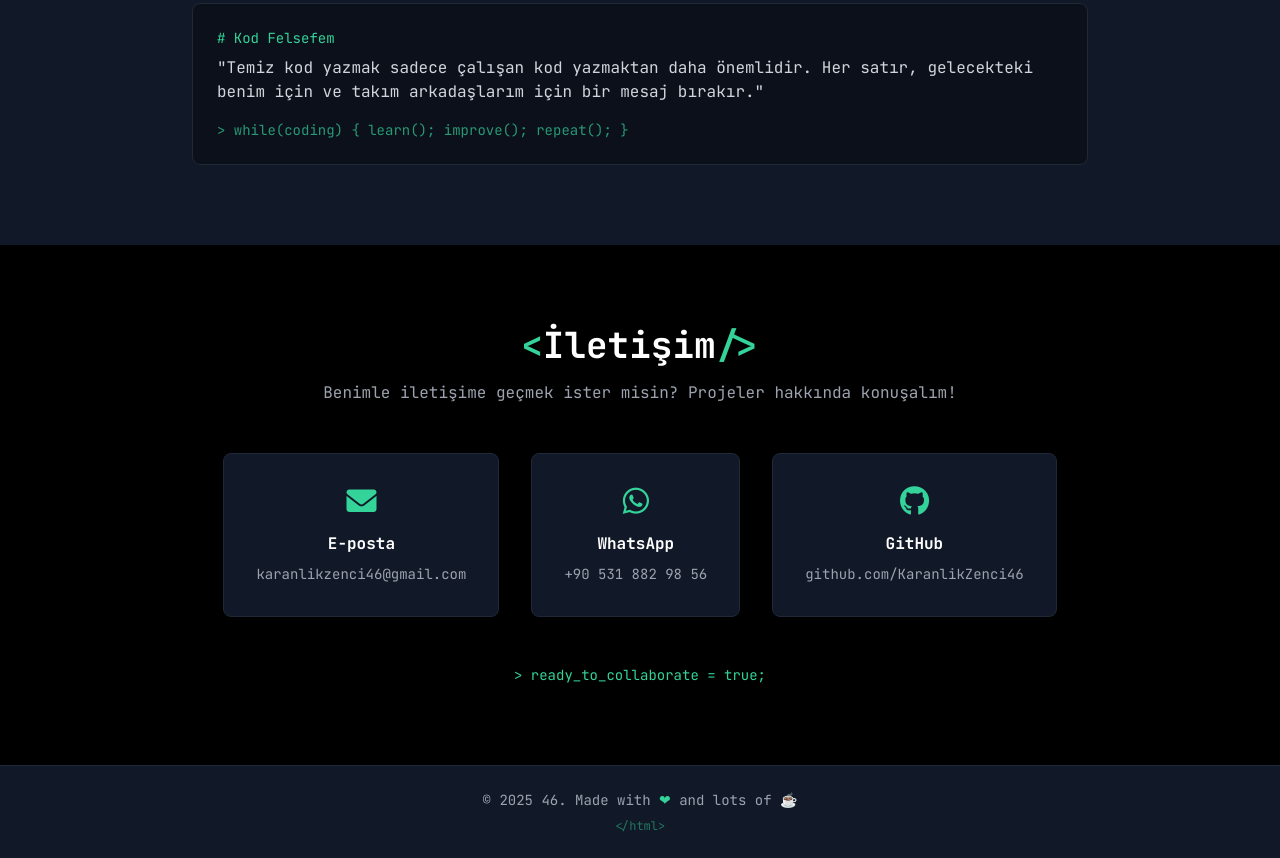
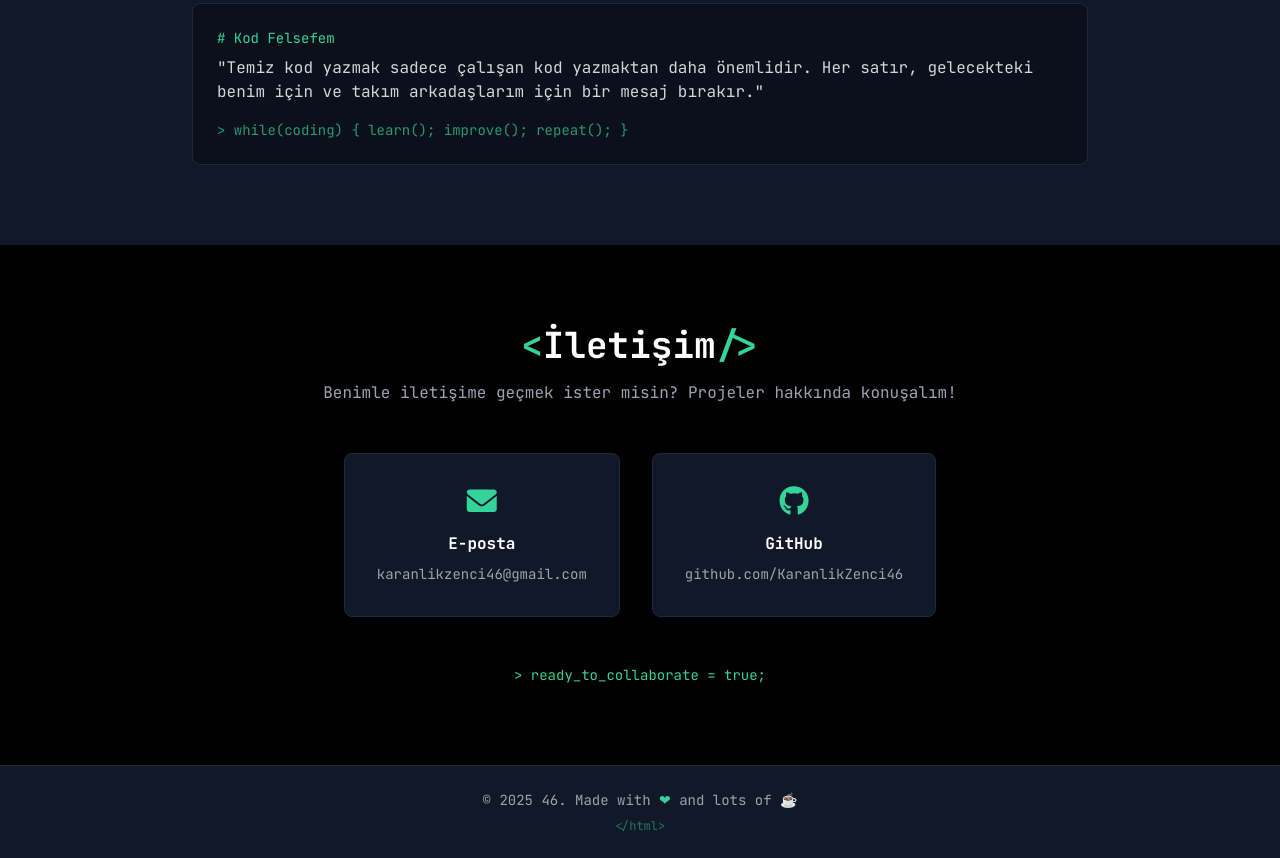
Before and after one commit to KaranlikZenci46/karanlikzenci46.github.io, a plain HTML site: page index.html in a window 1280 px wide. Shown: the part 1377-2235 px from the top of the page. Drawn offline with nearby package versions, Linux system fonts and the light colour scheme.

Commit message:
Refactor index.html structure and content

```diff
--- a/index.html
+++ b/index.html
@@ -276,12 +276,6 @@
                         <p class="text-gray-400 text-sm whitespace-nowrap">karanlikzenci46@gmail.com</p>
                     </a>
 
-                    <a href="https://wa.me/905318829856" target="_blank" class="card-hover bg-gray-900 p-8 rounded-lg border border-gray-800 hover:border-green-400 transition-all slide-in inline-block" style="animation-delay: 0.35s;">
-                        <i class="fab fa-whatsapp text-green-400 text-3xl mb-4 block"></i>
-                        <h3 class="font-semibold mb-2">WhatsApp</h3>
-                        <p class="text-gray-400 text-sm whitespace-nowrap">+90 531 882 98 56</p>
-                    </a>
-
                     <a href="https://github.com/karanlikzenci46" target="_blank" class="card-hover bg-gray-900 p-8 rounded-lg border border-gray-800 hover:border-green-400 transition-all slide-in inline-block" style="animation-delay: 0.4s;">
                         <i class="fab fa-github text-green-400 text-3xl mb-4 block"></i>
                         <h3 class="font-semibold mb-2">GitHub</h3>
```
